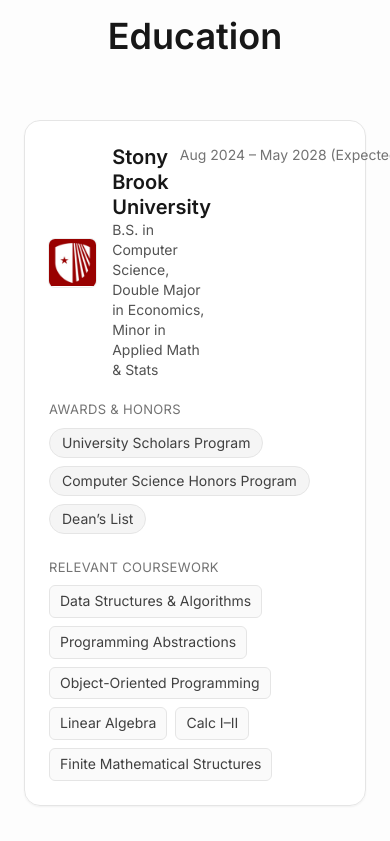
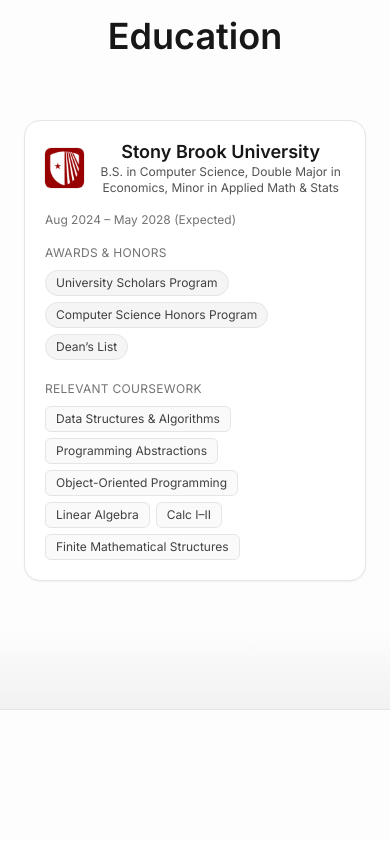
Before and after one commit to Zurab1K/portfolio, a React (Create React App) app: page / in a window 390 px wide. Shown: the part 1520-2361 px from the top of the page. Built offline with nearby package versions, Linux system fonts and the light colour scheme.

Commit message:
Update Education.jsx

```diff
--- a/src/components/Education.jsx
+++ b/src/components/Education.jsx
@@ -22,7 +22,7 @@
           Education
         </motion.h2>
 
-        <div className="space-y-10">
+        <div className="space-y-8 md:space-y-10">
           {education.map((edu, index) => (
             <EducationCard key={index} edu={edu} index={index} />
           ))}
@@ -34,52 +34,53 @@
 
 function EducationCard({ edu, index }) {
   const [expanded, setExpanded] = useState(false);
-
-  const courseworkPreviewCount = 6; // how many to show before "Show more"
+  const courseworkPreviewCount = 6;
 
   return (
     <motion.div
-      initial={{ opacity: 0, y: 20, filter: "blur(4px)" }}
-      whileInView={{ opacity: 1, y: 0, filter: "blur(0px)" }}
-      transition={{ duration: 0.7, delay: index * 0.08, ease: "easeOut" }}
-      className="rounded-2xl border border-neutral-200 dark:border-neutral-800 bg-white/90 dark:bg-neutral-900/80 backdrop-blur-sm shadow-sm hover:shadow-md transition-shadow"
+      initial={{ opacity: 0, y: 20 }}                      // ← removed blur
+      whileInView={{ opacity: 1, y: 0 }}
+      transition={{ duration: 0.6, delay: index * 0.08, ease: "easeOut" }}
+      className="rounded-2xl border border-neutral-200 dark:border-neutral-800 bg-white dark:bg-neutral-900 shadow-sm hover:shadow-md transition-shadow"
     >
-      <div className="p-6 md:p-8">
-        {/* Header */}
-        <div className="flex items-start justify-between gap-4">
-          <div className="flex items-center gap-4">
+      <div className="p-5 sm:p-6 md:p-8">
+        {/* Header: stacks on mobile, row on larger screens */}
+        <div className="flex flex-col sm:flex-row sm:items-start sm:justify-between gap-4 sm:gap-6">
+          <div className="flex items-center gap-3 sm:gap-4">
             <img
               src={edu.logo}
               alt={edu.school}
-              className="w-12 h-12 md:w-14 md:h-14 object-contain rounded-md ring-1 ring-neutral-200/70 dark:ring-neutral-700/70"
+              className="w-10 h-10 sm:w-12 sm:h-12 md:w-14 md:h-14 object-contain rounded-md ring-1 ring-neutral-200/70 dark:ring-neutral-700/70"
               loading="lazy"
               decoding="async"
             />
-            <div>
-              <h3 className="text-xl font-semibold leading-tight">
+            <div className="text-center sm:text-left">
+              <h3 className="text-lg sm:text-xl font-semibold leading-tight">
                 {edu.school}
               </h3>
-              <p className="text-sm text-neutral-600 dark:text-neutral-300">
+              <p className="text-xs sm:text-sm text-neutral-600 dark:text-neutral-300">
                 {edu.degree}
               </p>
             </div>
           </div>
-          <p className="shrink-0 text-sm text-neutral-500 dark:text-neutral-400">
+
+          {/* Date moves below on mobile, right-aligned on larger screens */}
+          <p className="text-xs sm:text-sm text-neutral-500 dark:text-neutral-400 sm:text-right">
             {edu.dates}
           </p>
         </div>
 
         {/* Honors as compact chips */}
         {Array.isArray(edu.honors) && edu.honors.length > 0 && (
-          <div className="mt-5">
-            <p className="text-[13px] uppercase tracking-wide text-neutral-500 dark:text-neutral-400 mb-2">
+          <div className="mt-4 sm:mt-5">
+            <p className="text-[12px] sm:text-[13px] uppercase tracking-wide text-neutral-500 dark:text-neutral-400 mb-2">
               Awards & Honors
             </p>
-            <div className="flex flex-wrap gap-2">
+            <div className="flex flex-wrap gap-1.5 sm:gap-2">
               {edu.honors.map((h, i) => (
                 <span
                   key={i}
-                  className="inline-block text-sm px-3 py-1 rounded-full bg-neutral-100 dark:bg-neutral-800 text-neutral-700 dark:text-neutral-300 border border-neutral-200 dark:border-neutral-700"
+                  className="inline-block text-xs sm:text-sm px-2.5 py-1 rounded-full bg-neutral-100 dark:bg-neutral-800 text-neutral-700 dark:text-neutral-300 border border-neutral-200 dark:border-neutral-700"
                 >
                   {h}
                 </span>
@@ -90,12 +91,12 @@
 
         {/* Coursework with graceful collapse */}
         {Array.isArray(edu.coursework) && edu.coursework.length > 0 && (
-          <div className="mt-6">
-            <p className="text-[13px] uppercase tracking-wide text-neutral-500 dark:text-neutral-400 mb-2">
+          <div className="mt-5 sm:mt-6">
+            <p className="text-[12px] sm:text-[13px] uppercase tracking-wide text-neutral-500 dark:text-neutral-400 mb-2">
               Relevant Coursework
             </p>
 
-            <div className="text-sm text-neutral-800 dark:text-neutral-200 leading-relaxed">
+            <div className="text-neutral-800 dark:text-neutral-200 leading-relaxed">
               <CourseworkList
                 items={edu.coursework}
                 expanded={expanded}
@@ -122,11 +123,11 @@
 function CourseworkList({ items, expanded, previewCount }) {
   const visible = expanded ? items : items.slice(0, previewCount);
   return (
-    <div className="flex flex-wrap gap-2">
+    <div className="flex flex-wrap gap-1.5 sm:gap-2">
       {visible.map((c, i) => (
         <span
           key={i}
-          className="inline-block px-2.5 py-1 rounded-md bg-neutral-50 dark:bg-neutral-800/70 border border-neutral-200 dark:border-neutral-700 text-neutral-700 dark:text-neutral-300"
+          className="inline-block text-xs sm:text-sm px-2.5 py-1 rounded-md bg-neutral-50 dark:bg-neutral-800/70 border border-neutral-200 dark:border-neutral-700 text-neutral-700 dark:text-neutral-300"
         >
           {c}
         </span>
```
